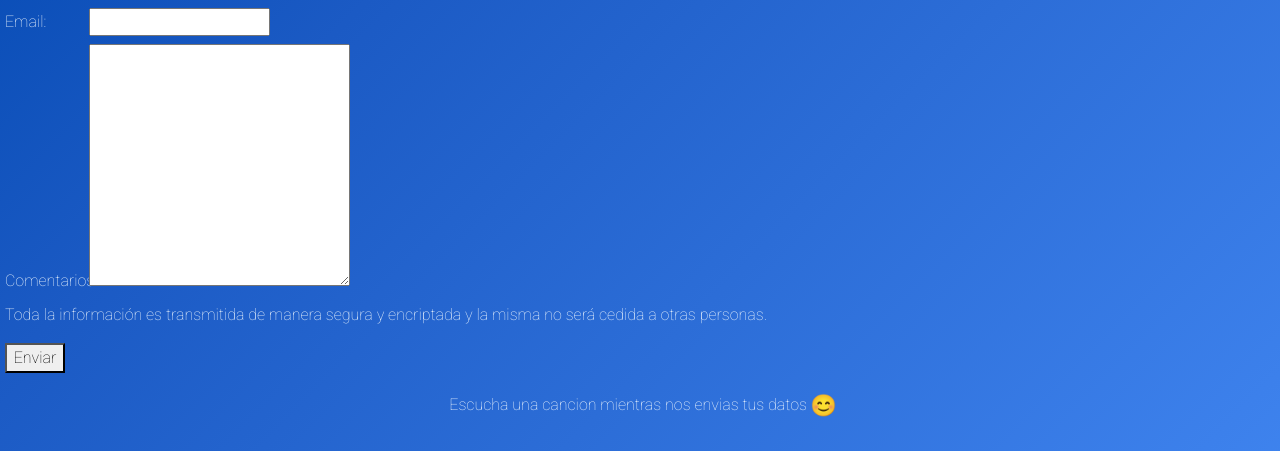
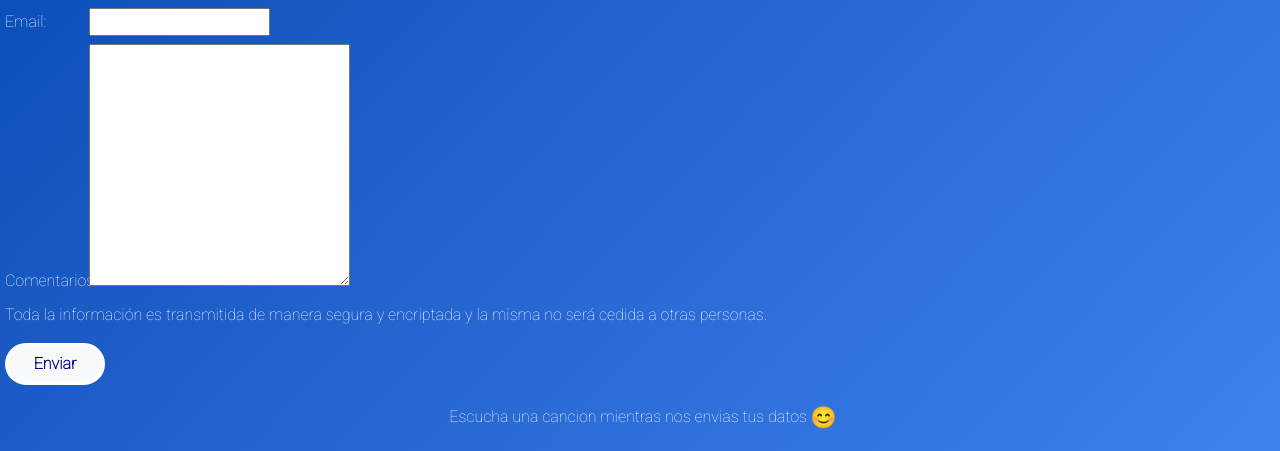
Before and after one commit to Fran0084/actualizaciondeproyecto, a plain HTML site: page Paginas/contactenos.html in a window 1280 px wide. Shown: the part 278-729 px from the top of the page. Drawn offline with nearby package versions, Linux system fonts and the light colour scheme.

Commit message:
agregandobootstarbotonenviarpaginacontactenos

```diff
--- a/Paginas/contactenos.html
+++ b/Paginas/contactenos.html
@@ -78,8 +78,10 @@
     <p>Toda la información es transmitida de manera segura y encriptada y la misma no será cedida a otras personas.</p>
 </div>
 <div>
-    <button class="buttoncontactenos">Enviar</button>
+    <button class="btn btn-light">Enviar</button>
 </div>
+
+</form>
 
 <div class="divcontactenos">
     <p>Escucha una cancion mientras nos envias tus datos <img src="../Imagenes/emoticon.png" width="25" height="25" alt="Emoticon"></a></p>
@@ -87,7 +89,7 @@
 <div class="divcontactenos">
     <audio src="../audio/y2mate.com - Dua Lipa Tiny Desk Home Concert.mp3" controls></audio>
 </div>
-</form>
+
 
     </section>
 
--- a/css/estilos.css
+++ b/css/estilos.css
@@ -57,8 +57,6 @@ width: 150px;
   padding-top: -50px;
 }
 
-.divsection1{
-}
 
 .main{
 
@@ -602,3 +600,18 @@ align-items: center;
   .carousel-control-prev-icon, .carousel-control-next-icon {
     filter: invert(108%);
   }
+
+/* BOOTSTRAP CONTACTENOS
+Agregue un boton al final del formulario de busqueda
+*/
+
+.btn-light{
+border: solid white;
+border-radius: 30px;
+width: 100px;
+}
+
+.btn{
+  color: navy;
+font-weight: bold;
+}
```
